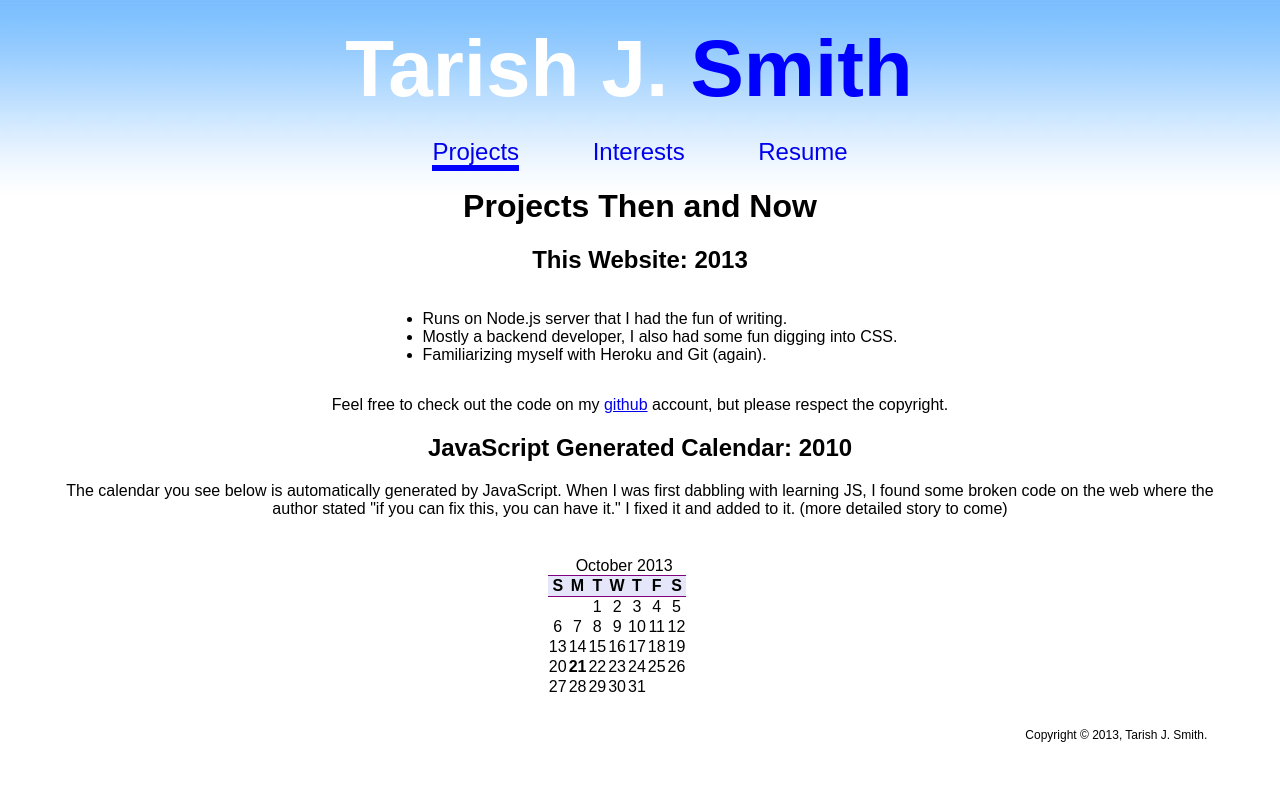
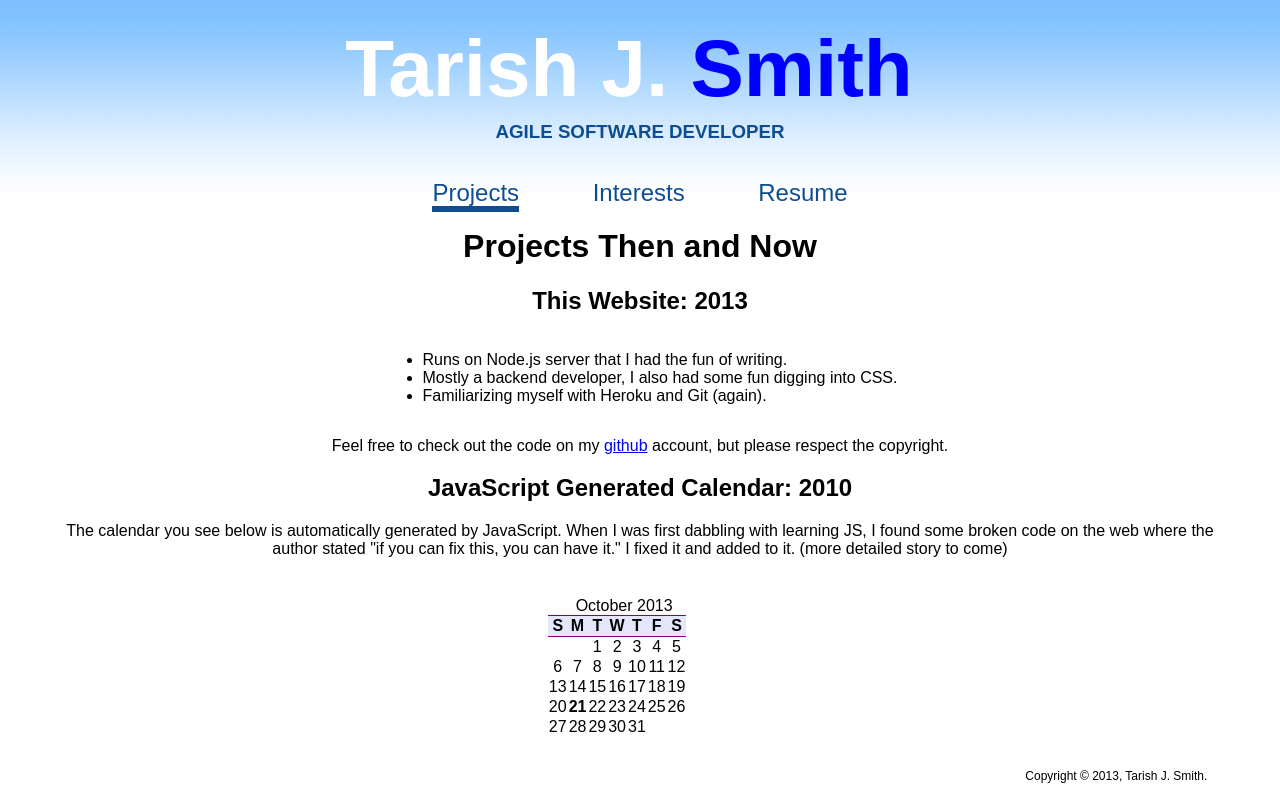
Before and after one commit to tarish/website, a website: page public/projects.html in a window 1280 px wide. Drawn offline with nearby package versions, Linux system fonts and the light colour scheme.

Commit message:
Added title to my banner. Chose colors for navigation links and hover underlining.

```diff
--- a/public/css/styles.css
+++ b/public/css/styles.css
@@ -40,6 +40,11 @@ h1.banner {
 	color: white;
 }
 
+h3.banner {
+	color: #0F4D92;
+	margin: -1.5% 0 0;
+}
+
 .banner span.color {
 	color: blue;
 }
@@ -61,21 +66,22 @@ h1.banner {
 .navigation li {
 	display: inline;
 	padding: 0 6%;
-	font-size: 1.5em;
 }
 
 .navigation a {
 	margin: auto;
 	padding: 0;
 	text-decoration: none;
+	font-size: 1.5em;
+	color: #0F4D92;
 }
 
 .navigation a:hover {
 	border-bottom: 6px solid blue;
 }
 
-#projects {
-	border-bottom: 6px solid blue;
+.current {
+	border-bottom: 6px solid #0F4D92;
 }
 
 .calendar {
--- a/public/projects.html
+++ b/public/projects.html
@@ -10,16 +10,17 @@
 		<div class="page">
 			<a href="/index.html" class="home">
 				<h1 class="banner"><span>Tarish  J.</span><span class="color spacer">Smith</span></h1>
+				<h3 class="banner">AGILE SOFTWARE DEVELOPER</h3>
 			</a>
+			<br/><br/>
 			<div class="navigation">
 				<ul>
-					<li><a href="/projects.html" id="projects">Projects</a></li>
+					<li><a href="/projects.html" class="current">Projects</a></li>
 					<li><a href="#">Interests</a></li>
 					<li><a href="Smith_Tarish.pdf" target="_tab">Resume</a></li>
 				</ul>
 			</div>
 			<div id="wrapper">
-				<div>
 				<h1>Projects Then and Now</h1>
 				<div id="website">
 					<h2>This Website: 2013</h2>
@@ -28,7 +29,7 @@
 						<li>Mostly a backend developer, I also had some fun digging into CSS.</li>
 						<li>Familiarizing myself with Heroku and Git (again).</li>
 					</ul>
-						<p>Feel free to check out the code on my <a href="http://github.com/tarish"">github</a> account, but please respect the copyright.</p>
+					<p>Feel free to check out the code on my <a href="http://github.com/tarish">github</a> account, but please respect the copyright.</p>
 				</div>
 				<div id="javascript-calendar">
 					<h2>JavaScript Generated Calendar: 2010</h2>
```
Also changed, not shown: public/index.html (+2 -9 lines). Lines whose indentation alone changed are shown as unchanged.
